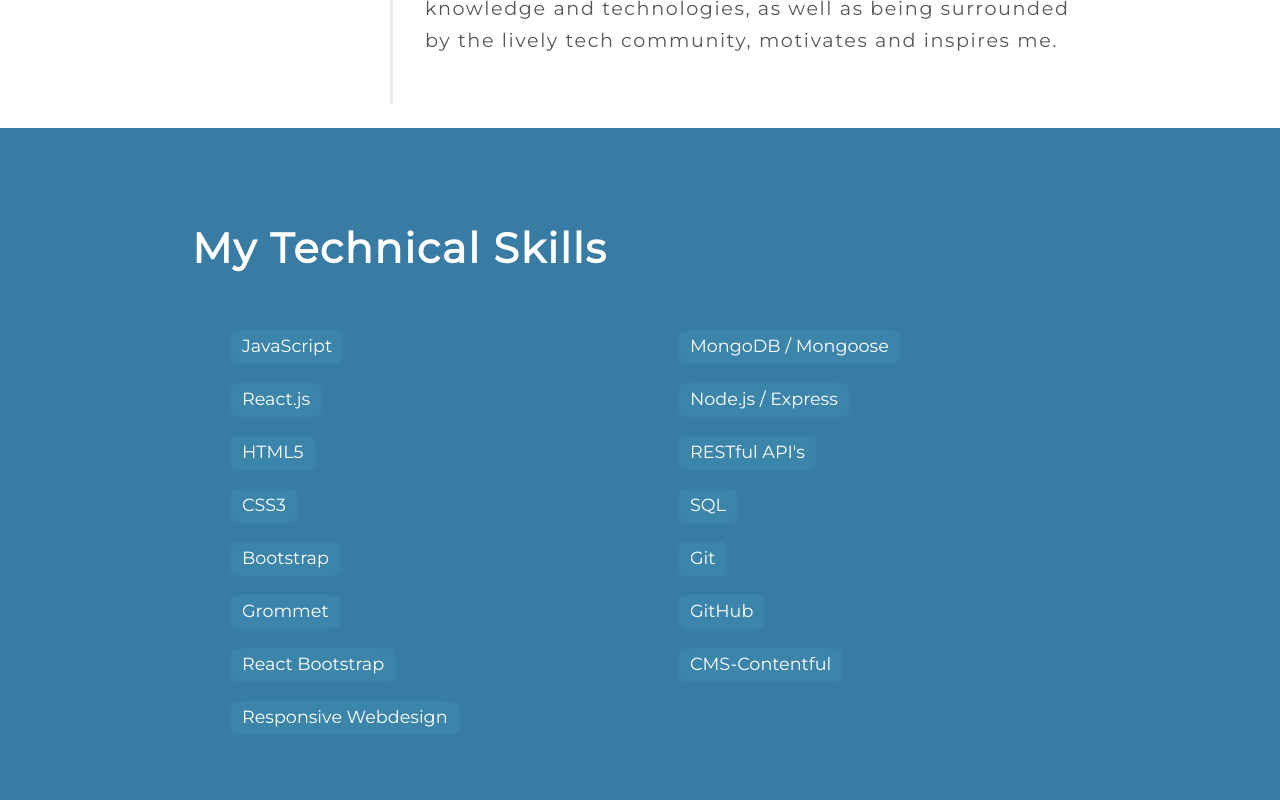
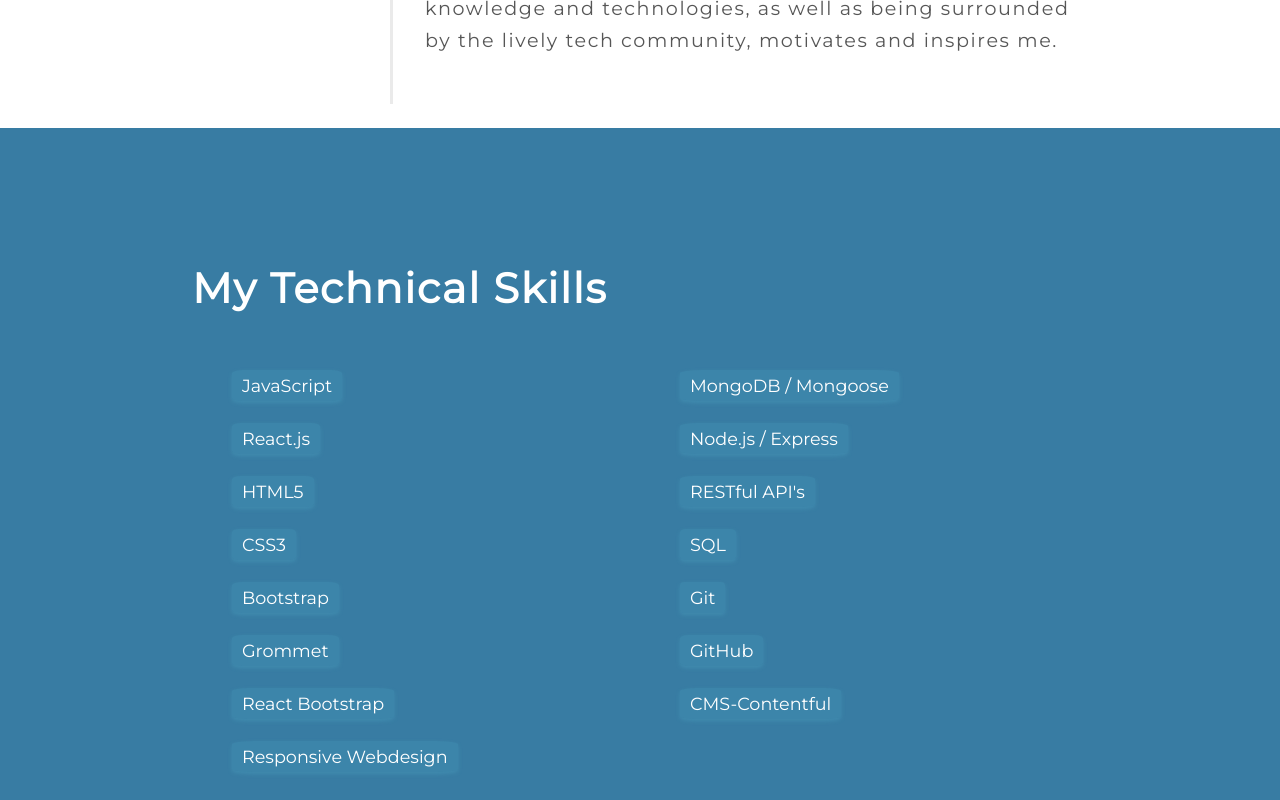
Before and after one commit to juliamj/portfolio_, a React (Create React App) app: page / in a window 1280 px wide. Shown: the part 760-1560 px from the top of the page. Built offline with nearby package versions, Linux system fonts and the light colour scheme.

Commit message:
change height of contact and skill section

```diff
--- a/src/styles/Contact.css
+++ b/src/styles/Contact.css
@@ -1,7 +1,7 @@
 .contact {
     background-color: #387CA3;
-    padding-top: 10vh;
-    padding-bottom: 10vh;
+    padding-top: 15vh;
+    padding-bottom: 15vh;
     color: white;
 }
 .contact-link {
--- a/src/styles/Skills.css
+++ b/src/styles/Skills.css
@@ -1,7 +1,7 @@
 .skills {
     background-color: #387CA3;
-    padding-top: 10vh;
-    padding-bottom: 10vh;
+    padding-top: 15vh;
+    padding-bottom: 15vh;
     color: white;
 }
 
```
